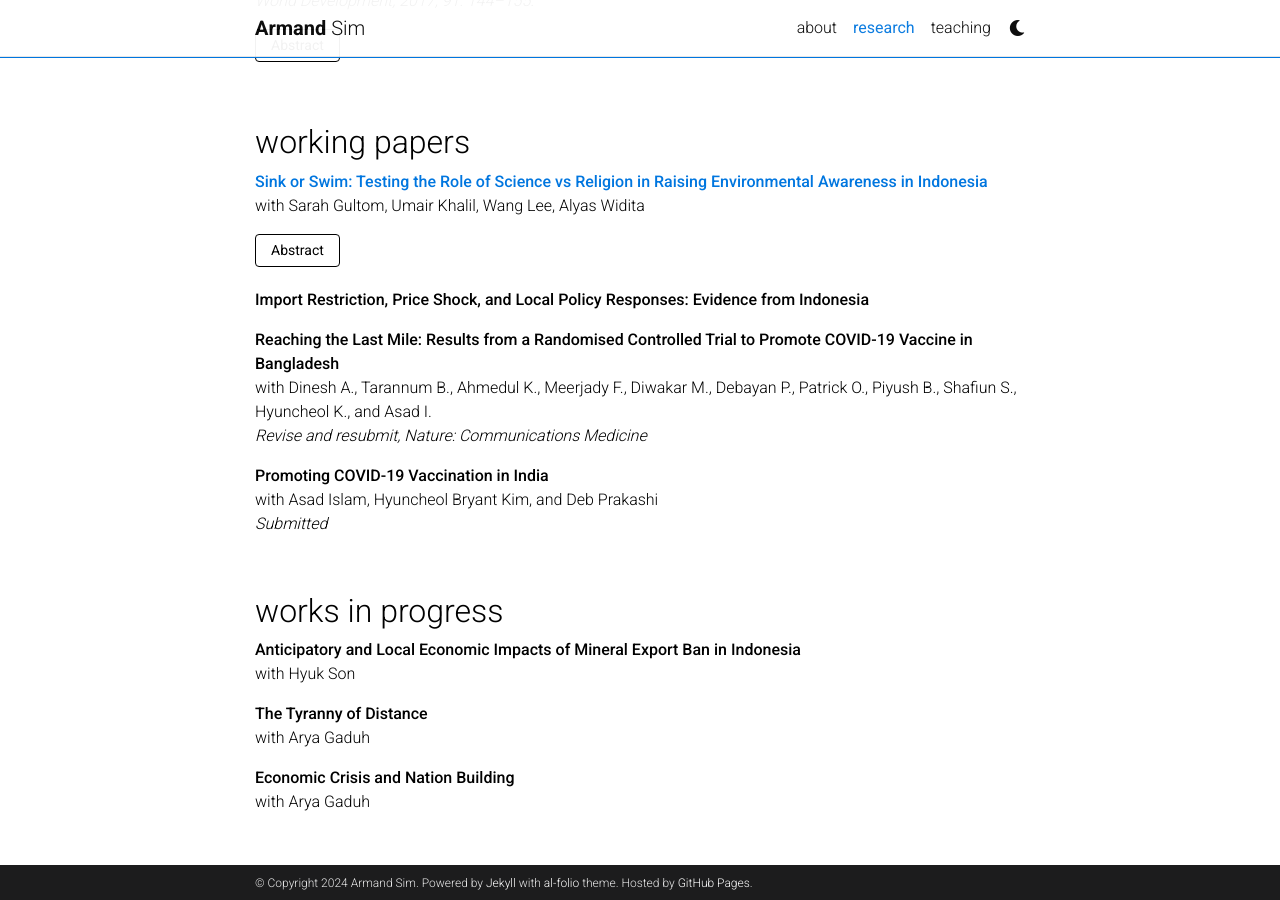
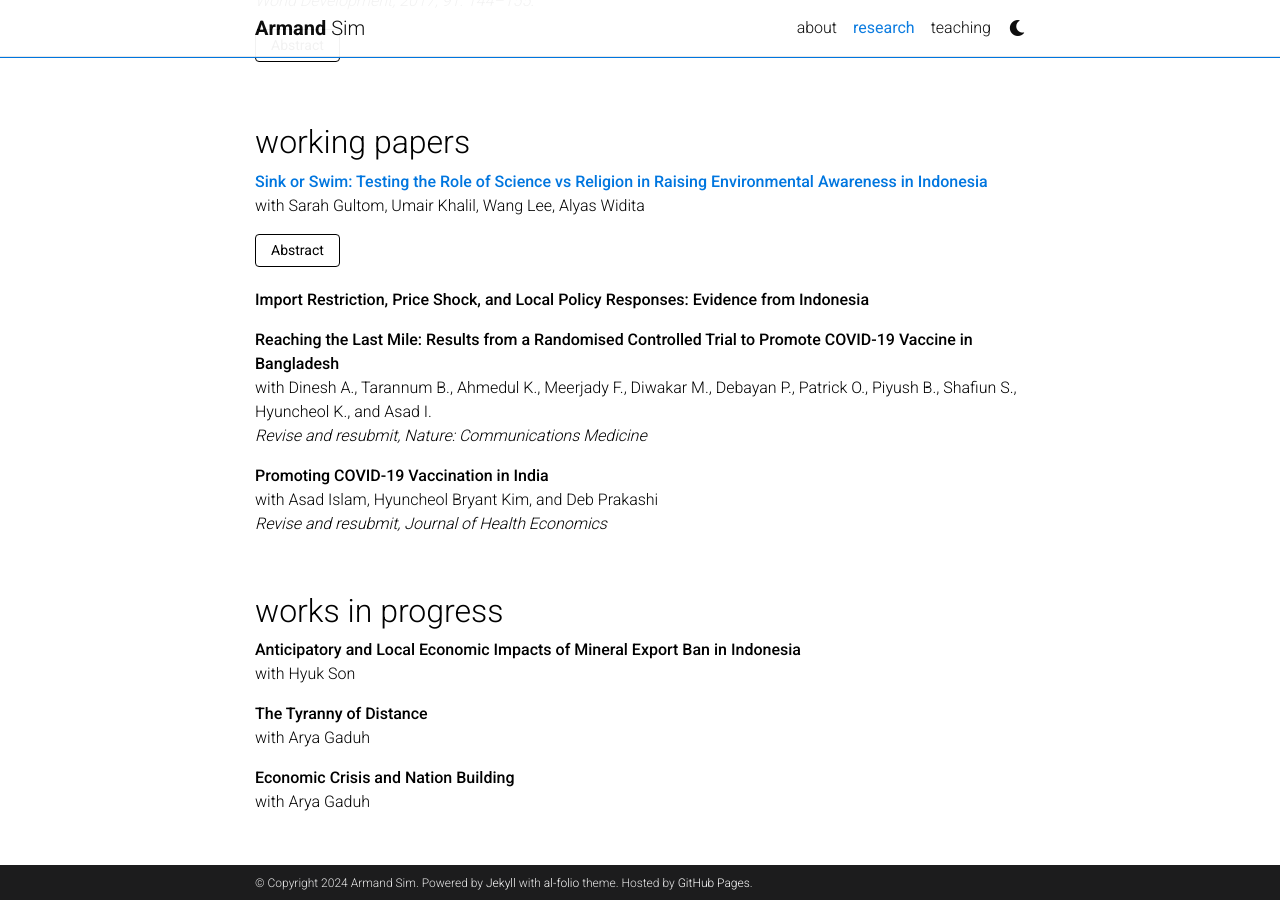
Before and after one commit to armandsim/armandsim.github.io, a Jekyll site: the page built from _pages/research.md, in a window 1280 px wide and 900 px high, scrolled down 598 px. Built offline with Jekyll 4.4.1, drawn with Linux system fonts in a browser that asks for light colours; comment, search, counter and statistics services are not loaded; a style sheet for code colours, icons or effects is not loaded.

Commit message:
Update research.md

```diff
--- a/_pages/research.md
+++ b/_pages/research.md
@@ -153,7 +153,7 @@ with Dinesh A., Tarannum B., Ahmedul K., Meerjady F., Diwakar M., Debayan P., Pa
 
 **Promoting COVID-19 Vaccination in India** <br>
 with Asad Islam, Hyuncheol Bryant Kim, and Deb Prakashi <br>
-*Submitted*
+*Revise and resubmit, Journal of Health Economics* <br>
 
 <br>
 
```
